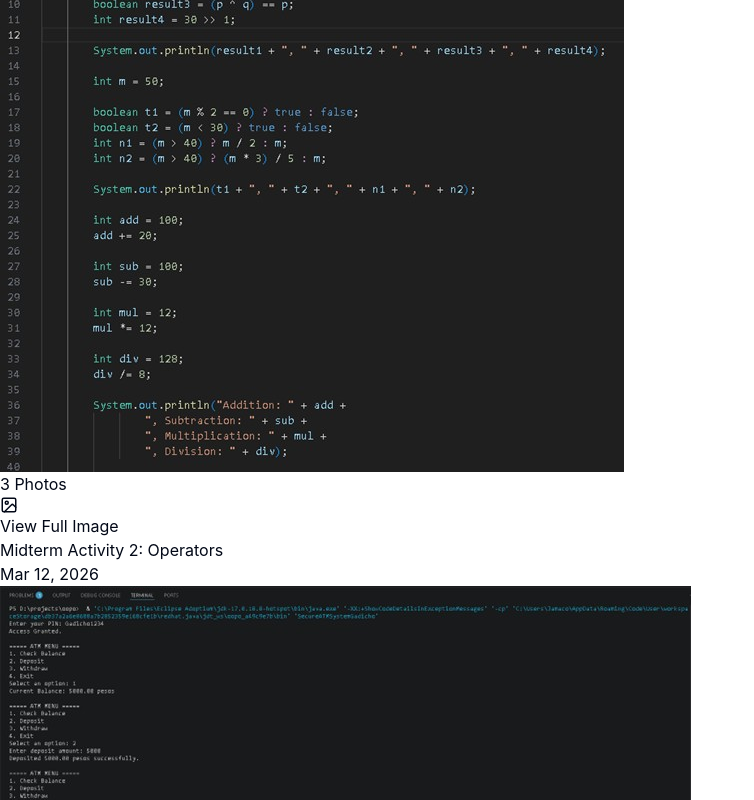
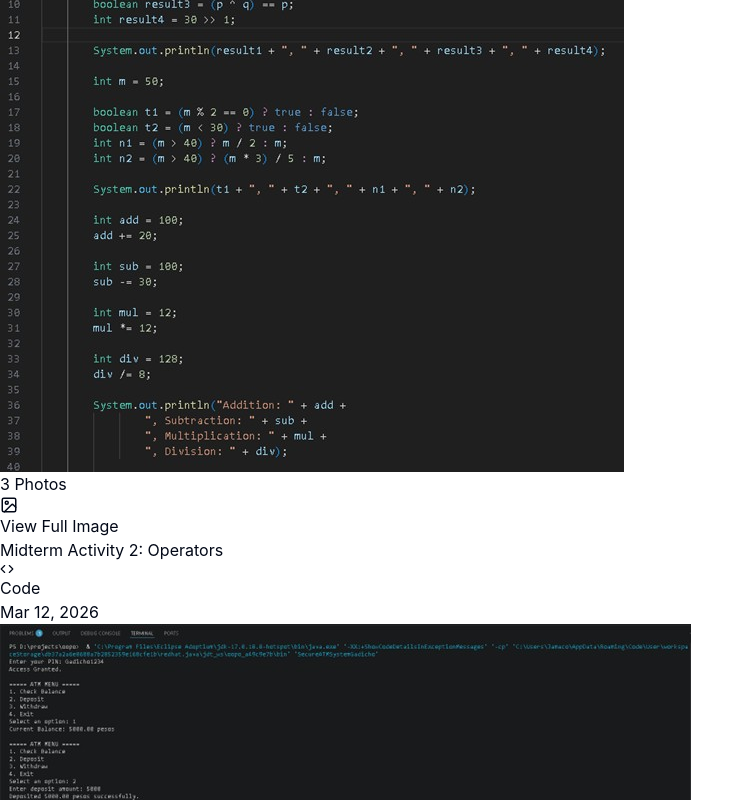
Before and after one commit to Jamacoo/OOP-EPortfolio, a React app: page /midterm in a window 1280 px wide. Shown: the part 3193-3993 px from the top of the page, without its empty margins (0-754 px from the left). Built offline with nearby package versions, Linux system fonts and the light colour scheme; the HTML template or start-up script is replaced by a standard one.

Commit message:
Add View Source Code button to cards and modal

```diff
--- a/src/components/ImageModal.jsx
+++ b/src/components/ImageModal.jsx
@@ -1,5 +1,5 @@
 import { motion, AnimatePresence } from 'framer-motion';
-import { X, ChevronLeft, ChevronRight, ZoomIn, ZoomOut } from 'lucide-react';
+import { X, ChevronLeft, ChevronRight, ZoomIn, ZoomOut, FileText, Code } from 'lucide-react';
 import { useState, useEffect } from 'react';
 
 const ImageModal = ({ isOpen, item, onClose }) => {
@@ -104,6 +104,17 @@ const ImageModal = ({ isOpen, item, onClose }) => {
                       </p>
                     )}
                   </div>
+                  <div className="flex flex-wrap justify-center gap-3">
+                    {item.sourceCode && (
+                      <a
+                        href={item.sourceCode}
+                        target="_blank"
+                        rel="noopener noreferrer"
+                        className="flex items-center gap-2 bg-green-500/20 text-green-400 border border-green-500/30 px-4 py-2 rounded-full text-sm font-bold hover:bg-green-500 hover:text-white transition-all shadow-lg shadow-green-500/10"
+                      >
+                        <Code size={16} /> View Code
+                      </a>
+                    )}
                     {item.document && (
                       <a
                         href={item.document}
@@ -114,6 +125,7 @@ const ImageModal = ({ isOpen, item, onClose }) => {
                         <FileText size={16} /> View PDF Document
                       </a>
                     )}
+                  </div>
                 </div>
 
                 {(item.explanation || item.learning) && (
--- a/src/pages/Midterm.jsx
+++ b/src/pages/Midterm.jsx
@@ -1,6 +1,6 @@
 import { useState } from 'react';
 import { motion } from 'framer-motion';
-import { FileText, Edit3, Activity, Award, Image as ImageIcon, ExternalLink } from 'lucide-react';
+import { FileText, Edit3, Activity, Award, Image as ImageIcon, ExternalLink, Code } from 'lucide-react';
 import ImageModal from '../components/ImageModal';
 
 const Midterm = () => {
@@ -43,7 +43,8 @@ const Midterm = () => {
             "/images/MidtermAcitivity2-3.jpg"
           ],
           explanation: "I used math and logic symbols to solve different problems and equations.",
-          learning: "I learned which symbols to use first in math problems and how to use 'if' statements correctly."
+          learning: "I learned which symbols to use first in math problems and how to use 'if' statements correctly.",
+          sourceCode: "/code/Activity2Operators.java"
         },
         {
           name: "Midterm Activity 3: ATM with Transaction Counter",
@@ -135,6 +136,19 @@ const Midterm = () => {
                 <div className="p-5">
                   <div className="flex justify-between items-start mb-2">
                     <h3 className="text-lg font-bold group-hover:text-primary transition-colors">{item.name}</h3>
+                    <div className="flex gap-2">
+                      {item.sourceCode && (
+                        <a
+                          href={item.sourceCode}
+                          target="_blank"
+                          rel="noopener noreferrer"
+                          onClick={(e) => e.stopPropagation()}
+                          className="flex items-center gap-1.5 px-3 py-1.5 rounded-lg bg-green-500/10 text-green-500 border border-green-500/20 hover:bg-green-500 hover:text-white transition-all text-xs font-bold"
+                          title="View Source Code"
+                        >
+                          <Code size={14} /> Code
+                        </a>
+                      )}
                       {item.document && (
                         <a
                           href={item.document}
@@ -147,6 +161,7 @@ const Midterm = () => {
                           <FileText size={14} /> PDF
                         </a>
                       )}
+                    </div>
                   </div>
                   <p className="text-sm text-muted-foreground">{item.date}</p>
                 </div>
```
Lines whose indentation alone changed are shown as unchanged.
